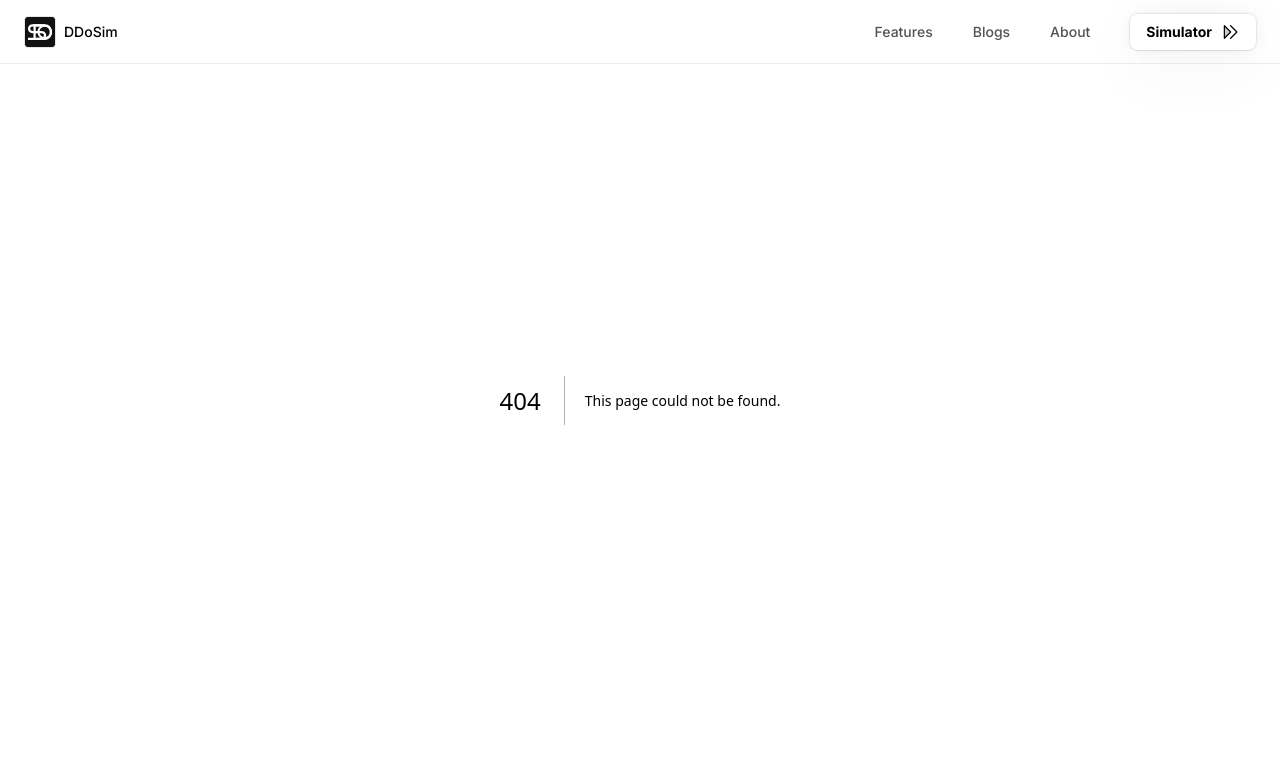
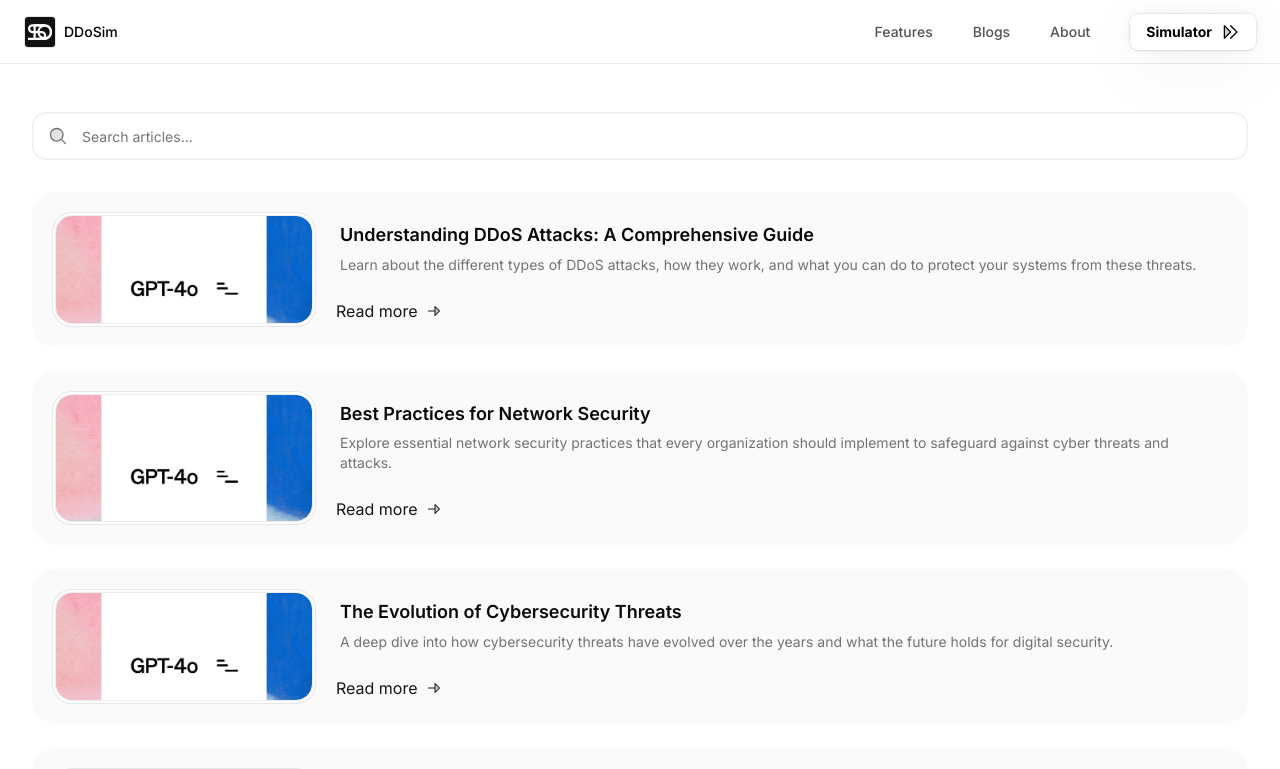
Before and after one commit to DDoSimLab/Site, a Next.js app: page /blog in a window 1280 px wide. Before the commit this address had no page. Shown: the top 769 px of the page. Built offline with nearby package versions, Linux system fonts and the light colour scheme.

Commit message:
feat(blogs): temp blog page

```diff
--- a/app/about/page.tsx
+++ b/app/about/page.tsx
@@ -20,6 +20,8 @@ import {
   XLogoIcon,
   LinkedinLogoIcon,
   EnvelopeIcon,
+  PaperPlaneTiltIcon,
+  PaperPlaneRightIcon,
 } from "@phosphor-icons/react";
 import Image from "next/image";
 import { useState } from "react";
@@ -49,10 +51,10 @@ export default function AboutPage() {
   };
 
   return (
-    <main className="pb-16">
+    <main>
       <div className="container mx-auto px-8 max-w-7xl">
         {/* Hero Section - Vision & Mission */}
-        <section className="mb-20 md:mb-32 h-screen 3xl:h-auto content-center">
+        <section className="h-screen 3xl:h-auto content-center">
           <div className="grid md:grid-cols-2 gap-8 items-center">
             {/* Left Column - Text Content */}
             <div className="space-y-6 order-2 md:order-1">
@@ -233,8 +235,8 @@ export default function AboutPage() {
                   </div>
 
                   <Button type="submit" className="w-full" size="lg">
-                    <EnvelopeIcon className="size-5 mr-2" weight="duotone" />
                     Send Message
+                    <PaperPlaneRightIcon size={20} weight="duotone" />
                   </Button>
                 </form>
               </CardContent>
--- /dev/null
+++ b/app/blog/page.tsx
@@ -0,0 +1,280 @@
+"use client";
+
+import { useState } from "react";
+import {
+  MinimalCard,
+  MinimalCardImage,
+  MinimalCardTitle,
+  MinimalCardDescription,
+} from "@/components/ui/minimal-card";
+import { Input } from "@/components/ui/input";
+import { Button } from "@/components/ui/button";
+import {
+  MagnifyingGlassIcon,
+  XIcon,
+  ArrowRightIcon,
+  ArrowsDownUpIcon,
+} from "@phosphor-icons/react";
+import {
+  Pagination,
+  PaginationContent,
+  PaginationEllipsis,
+  PaginationItem,
+  PaginationLink,
+  PaginationNext,
+  PaginationPrevious,
+} from "@/components/ui/pagination";
+
+const blogPosts = [
+  {
+    id: 1,
+    title: "Understanding DDoS Attacks: A Comprehensive Guide",
+    description:
+      "Learn about the different types of DDoS attacks, how they work, and what you can do to protect your systems from these threats.",
+    image: "/basic-img.png",
+  },
+  {
+    id: 2,
+    title: "Best Practices for Network Security",
+    description:
+      "Explore essential network security practices that every organization should implement to safeguard against cyber threats and attacks.",
+    image: "/basic-img.png",
+  },
+  {
+    id: 3,
+    title: "The Evolution of Cybersecurity Threats",
+    description:
+      "A deep dive into how cybersecurity threats have evolved over the years and what the future holds for digital security.",
+    image: "/basic-img.png",
+  },
+  {
+    id: 4,
+    title: "How to Simulate DDoS Attacks Safely",
+    description:
+      "Discover how to use simulation tools to test your network's resilience against DDoS attacks in a controlled environment.",
+    image: "/basic-img.png",
+  },
+  {
+    id: 5,
+    title: "Cybersecurity Education: Why It Matters",
+    description:
+      "Understanding the importance of cybersecurity education and how it can help build a more secure digital future for everyone.",
+    image: "/basic-img.png",
+  },
+];
+
+export default function BlogPage() {
+  const [searchQuery, setSearchQuery] = useState("");
+  const [appliedFilters, setAppliedFilters] = useState<string[]>([]);
+  const [currentPage, setCurrentPage] = useState(1);
+  const totalPages = 10;
+
+  const handleRemoveFilter = (filter: string) => {
+    setAppliedFilters(appliedFilters.filter((f) => f !== filter));
+  };
+
+  const handleAddFilter = (filter: string) => {
+    if (!appliedFilters.includes(filter)) {
+      setAppliedFilters([...appliedFilters, filter]);
+    }
+  };
+
+  return (
+    <main>
+      <div className="container mx-auto px-8 max-w-7xl">
+        {/* Search and Filter Bar */}
+        <section className="mb-8 pt-24 md:pt-28">
+          <div className="flex flex-col md:flex-row gap-4 items-center">
+            {/* Search Input */}
+            <div className="relative flex-1 w-full group">
+              <div className="absolute inset-0 bg-gradient-to-r from-primary/10 via-primary/5 to-transparent rounded-xl opacity-0 group-hover:opacity-100 transition-opacity duration-300 blur-xl" />
+              <div className="relative">
+                <MagnifyingGlassIcon
+                  className="absolute left-4 top-1/2 -translate-y-1/2 size-5 text-muted-foreground group-hover:text-primary transition-colors duration-200 z-10"
+                  weight="duotone"
+                />
+                <Input
+                  type="text"
+                  placeholder="Search articles..."
+                  value={searchQuery}
+                  onChange={(e) => setSearchQuery(e.target.value)}
+                  className="pl-12 pr-4 h-12 text-base bg-background/50 backdrop-blur-sm border-2 border-border/50 hover:border-primary/30 focus-visible:border-primary/50 focus-visible:ring-primary/20 transition-all duration-200 rounded-xl"
+                />
+              </div>
+            </div>
+
+            {/* Filter Buttons */}
+            {/* <div className="flex gap-2 flex-wrap">
+              <Button
+                variant="outline"
+                onClick={() => handleAddFilter("Sort")}
+                className="flex items-center gap-2"
+              >
+                <ArrowsDownUpIcon size={16} weight="duotone" />
+                Sort
+              </Button>
+              <Button variant="outline" onClick={() => handleAddFilter("Type")}>
+                Type
+              </Button>
+              <Button
+                variant="outline"
+                onClick={() => handleAddFilter("Length")}
+              >
+                Length
+              </Button>
+            </div> */}
+          </div>
+
+          {/* Applied Filters/Tags */}
+          {/* {appliedFilters.length > 0 && (
+            <div className="flex flex-wrap gap-2 mt-4">
+              {appliedFilters.map((filter) => (
+                <Button
+                  key={filter}
+                  variant="outline"
+                  size="sm"
+                  onClick={() => handleRemoveFilter(filter)}
+                  className="flex items-center gap-2"
+                >
+                  {filter}
+                  <XIcon size={14} weight="duotone" />
+                </Button>
+              ))}
+            </div>
+          )} */}
+        </section>
+
+        {/* Blog Posts List */}
+        <section className="mb-12">
+          <div className="space-y-6">
+            {blogPosts.map((post) => (
+              <MinimalCard key={post.id} className="overflow-hidden">
+                <div className="flex flex-col md:flex-row gap-6 p-4">
+                  {/* Image */}
+                  <div className="md:w-64 md:shrink-0">
+                    <MinimalCardImage
+                      src={post.image}
+                      alt={post.title}
+                      className="h-48 md:h-full"
+                    />
+                  </div>
+
+                  {/* Content */}
+                  <div className="flex-1 flex flex-col justify-between">
+                    <div>
+                      <MinimalCardTitle className="mb-2">
+                        {post.title}
+                      </MinimalCardTitle>
+                      <MinimalCardDescription className="line-clamp-3">
+                        {post.description}
+                      </MinimalCardDescription>
+                    </div>
+                    <a
+                      href={`/blog/${post.id}`}
+                      className="inline-flex items-center gap-2 text-primary hover:underline mt-4 self-start"
+                    >
+                      Read more
+                      <ArrowRightIcon size={16} weight="duotone" />
+                    </a>
+                  </div>
+                </div>
+              </MinimalCard>
+            ))}
+          </div>
+        </section>
+
+        {/* Pagination */}
+        {/* <section>
+          <Pagination>
+            <PaginationContent>
+              <PaginationItem>
+                <PaginationPrevious
+                  href="#"
+                  onClick={(e) => {
+                    e.preventDefault();
+                    if (currentPage > 1) setCurrentPage(currentPage - 1);
+                  }}
+                  className={
+                    currentPage === 1 ? "pointer-events-none opacity-50" : ""
+                  }
+                />
+              </PaginationItem>
+
+              <PaginationItem>
+                <PaginationLink
+                  href="#"
+                  isActive={currentPage === 1}
+                  onClick={(e) => {
+                    e.preventDefault();
+                    setCurrentPage(1);
+                  }}
+                >
+                  1
+                </PaginationLink>
+              </PaginationItem>
+
+              <PaginationItem>
+                <PaginationLink
+                  href="#"
+                  isActive={currentPage === 2}
+                  onClick={(e) => {
+                    e.preventDefault();
+                    setCurrentPage(2);
+                  }}
+                >
+                  2
+                </PaginationLink>
+              </PaginationItem>
+
+              <PaginationItem>
+                <PaginationLink
+                  href="#"
+                  isActive={currentPage === 3}
+                  onClick={(e) => {
+                    e.preventDefault();
+                    setCurrentPage(3);
+                  }}
+                >
+                  3
+                </PaginationLink>
+              </PaginationItem>
+
+              <PaginationItem>
+                <PaginationEllipsis />
+              </PaginationItem>
+
+              <PaginationItem>
+                <PaginationLink
+                  href="#"
+                  isActive={currentPage === totalPages}
+                  onClick={(e) => {
+                    e.preventDefault();
+                    setCurrentPage(totalPages);
+                  }}
+                >
+                  {totalPages}
+                </PaginationLink>
+              </PaginationItem>
+
+              <PaginationItem>
+                <PaginationNext
+                  href="#"
+                  onClick={(e) => {
+                    e.preventDefault();
+                    if (currentPage < totalPages)
+                      setCurrentPage(currentPage + 1);
+                  }}
+                  className={
+                    currentPage === totalPages
+                      ? "pointer-events-none opacity-50"
+                      : ""
+                  }
+                />
+              </PaginationItem>
+            </PaginationContent>
+          </Pagination>
+        </section> */}
+      </div>
+    </main>
+  );
+}
--- a/components/layout/footer.tsx
+++ b/components/layout/footer.tsx
@@ -6,8 +6,8 @@ const links = [
     href: "#",
   },
   {
-    title: "Help",
-    href: "#",
+    title: "Blogs",
+    href: "/blog",
   },
   {
     title: "About",
--- a/components/layout/header.tsx
+++ b/components/layout/header.tsx
@@ -27,7 +27,7 @@ export function Header() {
     },
     {
       name: "Blogs",
-      link: "#blog",
+      link: "/blog",
     },
     {
       name: "About",
```
